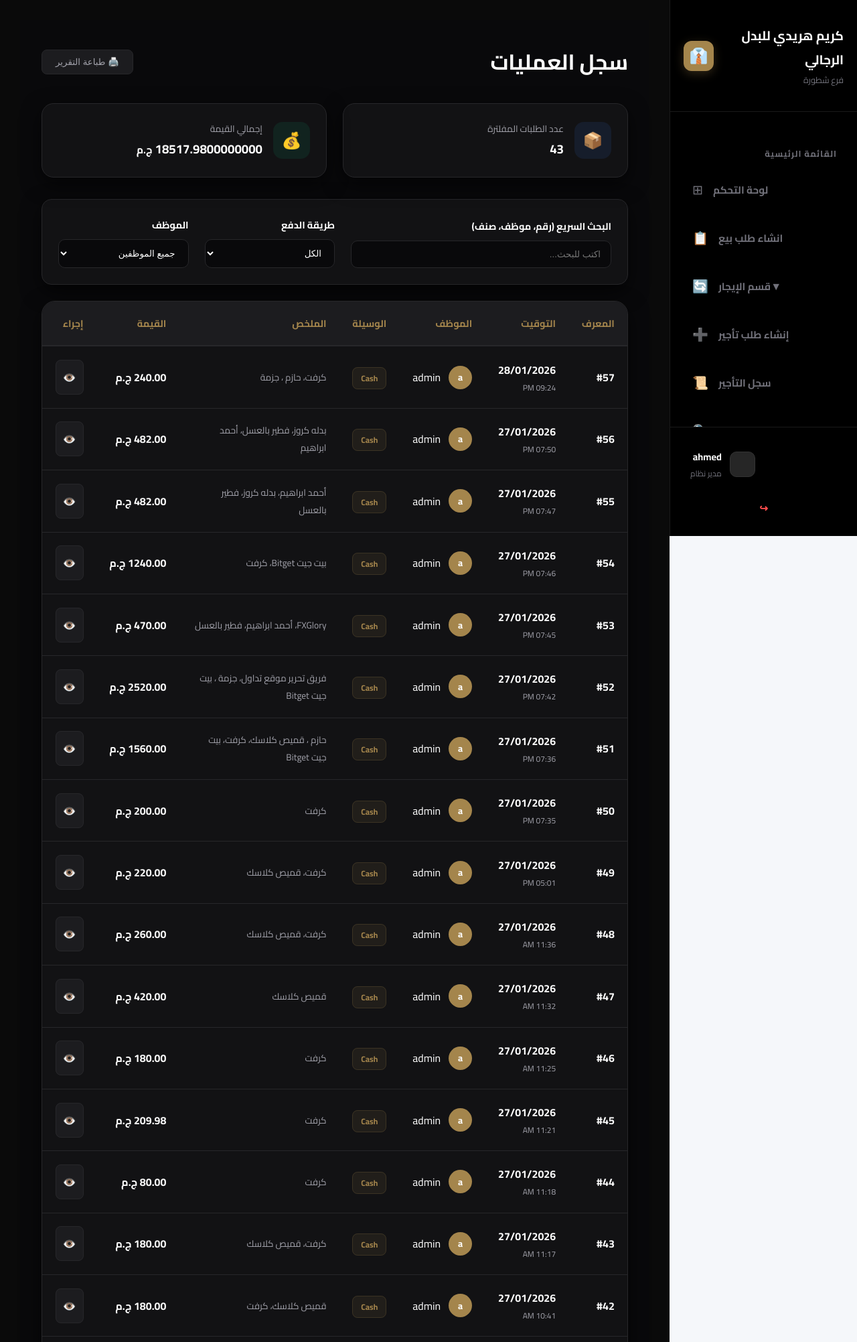
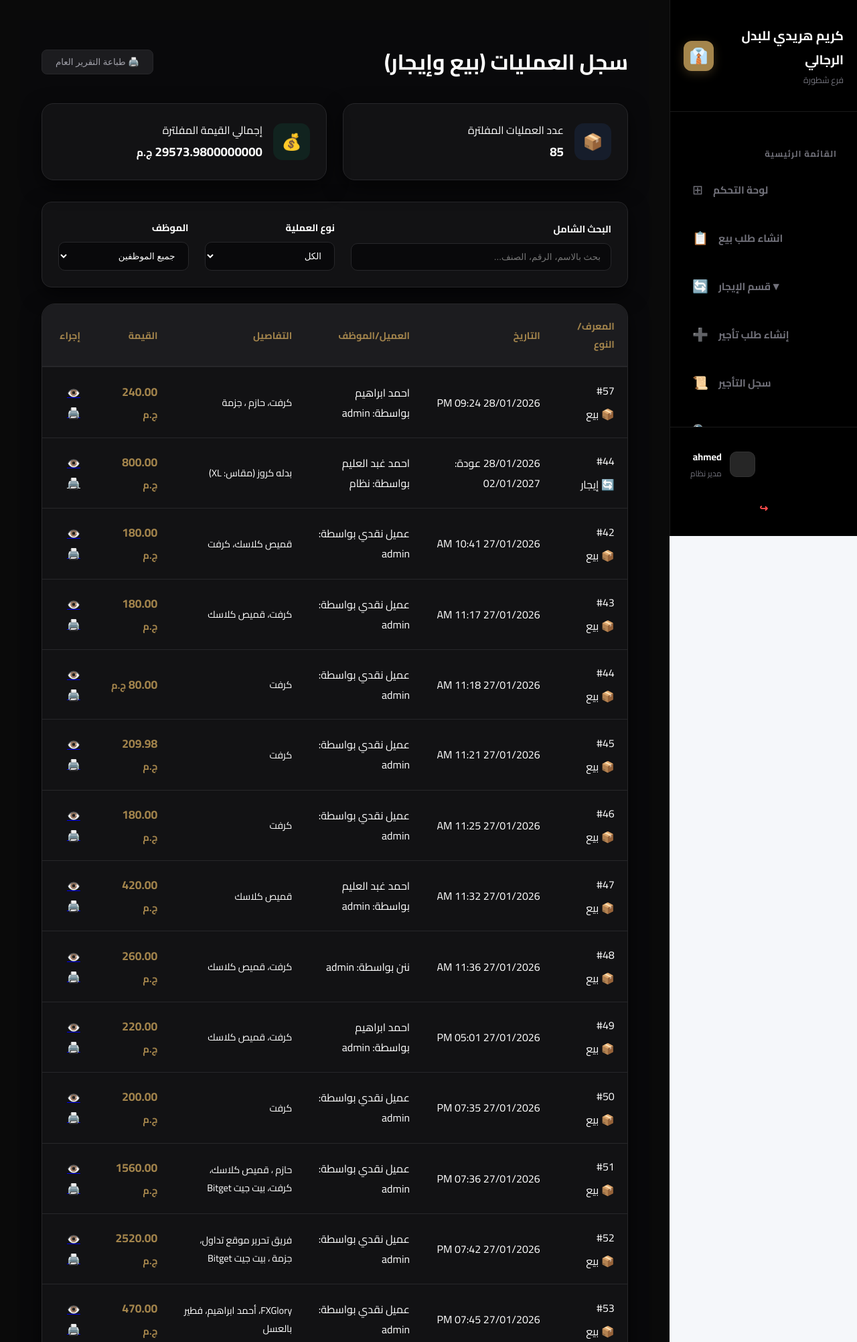
Before and after one commit to aahmed19982000/suit_system, a Django app: page /pos/orders/ in a window 1280 px wide. Shown: the top 2003 px of the page at 67% size. Run offline with Django 5.2, Linux system fonts and the light colour scheme; a user stored in the database is signed in; data comes from the database, SQL or seed files in the repository; both versions use the stored data as it was after the commit.

Commit message:
عمل طباعة لسجل الطلبات

```diff
--- a/pos/urls.py
+++ b/pos/urls.py
@@ -8,6 +8,8 @@ urlpatterns = [
     path('inventory/', views.inventory_management, name='inventory_management'),
     path('sales-reports/', views.sales_reports, name='sales_reports'),
     path('orders/', views.orders, name='orders'),
+    path('order/print/<int:order_id>/', views.print_invoice, name='print_invoice'),
+    path('rental/print/<int:order_id>/', views.print_rental_contract, name='print_rental_contract'),
     path('customer-management/', views.customer_management, name='customer_management'),
     path('employees-management/', views.employees_management, name='employees_management'),
 
--- a/pos/views.py
+++ b/pos/views.py
@@ -1,6 +1,6 @@
 from django.shortcuts import render, redirect, get_object_or_404
 from django.db import models
-from django.db.models import Sum, Avg, Q, F
+from django.db.models import Sum, Avg, Q, F , Value, CharField
 from django.contrib import messages
 from django.contrib.auth import get_user_model
 from django.contrib.auth.decorators import login_required
@@ -271,14 +271,49 @@ def cash_checkout(request):
 def orders(request):
     user = request.user
     staff_members = None
+
+    # جلب طلبات البيع
+    sale_orders = Order.objects.all() if hasattr(user, 'role') and user.role == 'manager' else Order.objects.filter(user=user)
+    sale_orders = sale_orders.annotate(order_type=Value('sale', output_field=CharField()))
+
+    # جلب طلبات الإيجار (بما أن RentalOrder ليس له حقل user مباشرة، سنفترض أنه مرتبط بالموظف الذي أنشأه أو نعرضه للكل للمدير)
+    # ملاحظة: إذا كان RentalOrder يحتوي على حقل user، قم بفلترته مثل الطلبات العادية
+    rental_orders = RentalOrder.objects.all().annotate(order_type=Value('rental', output_field=CharField()))
+
+    # دمج القائمتين وتحويلهما لـ list للترتيب
+    all_orders = sorted(
+        list(sale_orders) + list(rental_orders),
+        key=lambda x: (
+            x.created_at.date() if hasattr(x, 'created_at') else x.rental_date
+        ),
+        reverse=True
+    )
+
     if hasattr(user, 'role') and user.role == 'manager':
-        all_orders = Order.objects.all().prefetch_related('items__product').order_by('-created_at')
         staff_members = User.objects.all()
-    else:
-        all_orders = Order.objects.filter(user=user).prefetch_related('items__product').order_by('-created_at')
 
-    total_sales = all_orders.aggregate(Sum('total_price'))['total_price__sum']
-    return render(request, 'pos/orders.html', {'orders': all_orders, 'total_sales': total_sales or 0, 'staff_members': staff_members})
+    # حساب إجمالي المبيعات (البيع + الإيجار)
+    total_sales = (sale_orders.aggregate(Sum('total_price'))['total_price__sum'] or 0) + \
+                  (rental_orders.aggregate(Sum('total_price'))['total_price__sum'] or 0)
+
+    return render(request, 'pos/orders.html', {
+        'orders': all_orders,
+        'total_sales': total_sales,
+        'staff_members': staff_members
+    })
+
+def print_invoice(request, order_id):
+    # جلب الطلب وإضافة علامة 'sale' ليتعرف عليها القالب الموحد
+    order = get_object_or_404(Order, id=order_id)
+    order.order_type = 'sale'
+    return render(request, 'pos/print_invoice.html', {'order': order})
+
+# وظيفة طباعة عقد الإيجار
+def print_rental_contract(request, order_id):
+    # جلب طلب الإيجار وإضافة علامة 'rental' ليتعرف عليها القالب الموحد
+    order = get_object_or_404(RentalOrder, id=order_id)
+    order.order_type = 'rental'
+    return render(request, 'pos/print_invoice.html', {'order': order})
 
 @login_required
 def order_detail(request, order_id):
--- a/templates/includes/sidebar.html
+++ b/templates/includes/sidebar.html
@@ -53,12 +53,7 @@
                     </ul>
                 </li>
 
-                <li>
-                    <a href="{% url 'menu_management' %}" class="{% if request.resolver_match.url_name == 'menu_management' %}active{% endif %}">
-                        <span class="icon">👔</span>
-                        <span class="text">إدارة القائمة</span>
-                    </a>
-                </li>
+
 
                 <li>
                     <a href="{% url 'inventory_management' %}" class="{% if request.resolver_match.url_name == 'inventory_management' %}active{% endif %}">
--- a/templates/pos/orders.html
+++ b/templates/pos/orders.html
@@ -1,8 +1,7 @@
 {% extends 'base.html' %}
 {% load static %}
 
-{% block title %}سجل الطلبات - فطاطري البركة{% endblock %}
-
+{% block title %}سجل العمليات الشامل - كريم هريدري للبدل الرجالي{% endblock %}
 {% block extra_css %}
 <link rel="stylesheet" href="{% static 'css/orders.css' %}">
 {% endblock %}
@@ -11,22 +10,22 @@
 <div class="orders-container">
     <header class="orders-header">
         <div style="display: flex; justify-content: space-between; align-items: center; margin-bottom: 2rem;">
-            <h1 style="font-weight: 800; color: var(--text-dark);">سجل العمليات</h1>
-            <button class="action-btn-view" onclick="window.print()" style="padding: 10px 20px;">🖨️ طباعة التقرير</button>
+            <h1 style="font-weight: 800; color: var(--text-dark);">سجل العمليات (بيع وإيجار)</h1>
+            <button class="action-btn-view" onclick="window.print()" style="padding: 10px 20px;">🖨️ طباعة التقرير العام</button>
         </div>
 
         <div class="stats-grid">
             <div class="stat-card">
                 <div class="stat-icon blue">📦</div>
                 <div class="stat-info">
-                    <p style="color: var(--text-gray); font-size: 0.85rem;">عدد الطلبات المفلترة</p>
-                    <h3 id="orderCountDisplay">{{ orders.count }}</h3>
+                    <p>عدد العمليات المفلترة</p>
+                    <h3 id="orderCountDisplay">{{ orders|length }}</h3>
                 </div>
             </div>
             <div class="stat-card">
                 <div class="stat-icon green">💰</div>
                 <div class="stat-info">
-                    <p style="color: var(--text-gray); font-size: 0.85rem;">إجمالي القيمة</p>
+                    <p>إجمالي القيمة المفلترة</p>
                     <h3 id="filteredSalesDisplay">{{ total_sales|default:"0.00" }} <small>ج.م</small></h3>
                 </div>
             </div>
@@ -35,18 +34,16 @@
 
     <section class="filters-bar">
         <div class="filter-group" style="flex: 2;">
-            <label>البحث السريع (رقم، موظف، صنف)</label>
-            <div class="search-box">
-                <input type="text" id="proSearchInput" placeholder="اكتب للبحث...">
-            </div>
+            <label>البحث الشامل</label>
+            <input type="text" id="proSearchInput" placeholder="بحث بالاسم، الرقم، الصنف...">
         </div>
 
         <div class="filter-group" style="flex: 1;">
-            <label>طريقة الدفع</label>
-            <select id="paymentFilter" class="custom-select">
+            <label>نوع العملية</label>
+            <select id="typeFilter" class="custom-select">
                 <option value="all">الكل</option>
-                <option value="cash">نقداً (Cash)</option>
-                <option value="visa">فيزا (Visa)</option>
+                <option value="sale">بيع مباشر</option>
+                <option value="rental">إيجار</option>
             </select>
         </div>
 
@@ -67,85 +64,101 @@
         <table class="orders-table" id="ordersTable">
             <thead>
                 <tr>
-                    <th>المعرف</th>
-                    <th>التوقيت</th>
-                    <th>الموظف</th>
-                    <th>الوسيلة</th>
-                    <th>الملخص</th>
+                    <th>المعرف/النوع</th>
+                    <th>التاريخ</th>
+                    <th>العميل/الموظف</th>
+                    <th>التفاصيل</th>
                     <th>القيمة</th>
                     <th>إجراء</th>
                 </tr>
             </thead>
             <tbody id="ordersBody">
                 {% for order in orders %}
-                <tr class="order-row fade-in"
-                    data-payment="{{ order.payment_method }}"
-                    data-staff="{{ order.user.get_full_name|default:order.user.username }}">
-                    <td class="order-id">#{{ order.id }}</td>
+                <tr class="order-row"
+                    data-type="{{ order.order_type }}"
+                    data-staff="{% if order.order_type == 'sale' %}{{ order.user.get_full_name|default:order.user.username }}{% else %}نظام التأجير{% endif %}">
+
                     <td>
-                        <div style="font-weight: 600;">{{ order.created_at|date:"d/m/Y" }}</div>
-                        <div style="font-size: 0.75rem; color: var(--text-gray);">{{ order.created_at|date:"h:i A" }}</div>
-                    </td>
-                    <td>
-                        <div class="staff-profile">
-                            <div class="avatar-circle">{{ order.user.get_full_name|default:order.user.username|slice:":1" }}</div>
-                            <span>{{ order.user.get_full_name|default:order.user.username }}</span>
+                        <div style="display: flex; flex-direction: column; gap: 5px; align-items: flex-start;">
+                            <span class="id-badge">#{{ order.id }}</span>
+                            <span class="order-type-tag {% if order.order_type == 'sale' %}type-sale{% else %}type-rental{% endif %}">
+                                {% if order.order_type == 'sale' %}📦 بيع{% else %}🔄 إيجار{% endif %}
+                            </span>
                         </div>
                     </td>
+
                     <td>
-                        <span class="payment-badge {{ order.payment_method }}">
-                            {{ order.get_payment_method_display }}
+                        <span class="order-date">
+                            {% if order.order_type == 'sale' %}{{ order.created_at|date:"d/m/Y" }}{% else %}{{ order.rental_date|date:"d/m/Y" }}{% endif %}
+                        </span>
+                        <span class="order-time">
+                            {% if order.order_type == 'sale' %}{{ order.created_at|date:"h:i A" }}{% else %}عودة: {{ order.return_date|date:"d/m/Y" }}{% endif %}
                         </span>
                     </td>
+
                     <td>
-                        <div style="font-size: 0.85rem; color: var(--text-gray); max-width: 200px;">
-                            {% for item in order.items.all %}
-                                {{ item.product.name }}{% if not forloop.last %}، {% endif %}
-                            {% endfor %}
+                        <span class="staff-name">{{ order.customer.name|default:"عميل نقدي" }}</span>
+                        <span class="staff-role">بواسطة: {% if order.order_type == 'sale' %}{{ order.user.username }}{% else %}نظام{% endif %}</span>
+                    </td>
+
+                    <td>
+                        <div style="font-size: 0.9rem; color: var(--text-muted); max-width: 250px;">
+                            {% if order.order_type == 'sale' %}
+                                {% for item in order.items.all %}{{ item.product.name }}{% if not forloop.last %}، {% endif %}{% endfor %}
+                            {% else %}
+                                {{ order.item.item.name }} (مقاس: {{ order.size.size }})
+                            {% endif %}
                         </div>
                     </td>
-                    <td style="font-weight: 800;"><span class="price-val">{{ order.total_price }}</span> ج.م</td>
+
+                    <td style="font-weight: 800; font-size: 1.1rem; color: var(--primary-gold);">
+                        <span class="price-val">{{ order.total_price }}</span> <small>ج.م</small>
+                    </td>
+
                     <td>
-                        <a href="{% url 'order_detail' order.id %}" class="action-btn-view" style="text-decoration: none;">👁️</a>
+                        <div class="btn-group">
+                            {% if order.order_type == 'sale' %}
+                                <a href="{% url 'order_detail' order.id %}" class="action-btn view" title="معاينة">👁️</a>
+                                <a href="{% url 'print_invoice' order.id %}" target="_blank" class="action-btn print" title="طباعة">🖨️</a>
+                            {% else %}
+                                <a href="#" class="action-btn view" title="معاينة">👁️</a>
+                                <a href="{% url 'print_rental_contract' order.id %}" target="_blank" class="action-btn print" style="color: var(--warning-orange);" title="طباعة">🖨️</a>
+                            {% endif %}
+                        </div>
                     </td>
                 </tr>
-                {% empty %}
-                <tr><td colspan="7" style="text-align:center; padding: 2rem;">لا توجد طلبات مسجلة</td></tr>
                 {% endfor %}
-            </tbody>
-        </table>
+            </tbody>        </table>
     </div>
 </div>
 
 <script>
 document.addEventListener('DOMContentLoaded', function() {
     const searchInput = document.getElementById('proSearchInput');
-    const paymentFilter = document.getElementById('paymentFilter');
+    const typeFilter = document.getElementById('typeFilter');
     const staffFilter = document.getElementById('staffFilter');
     const rows = document.querySelectorAll('.order-row');
-    const filteredSalesDisplay = document.getElementById('filteredSalesDisplay');
-    const orderCountDisplay = document.getElementById('orderCountDisplay');
 
     function filterData() {
         const query = searchInput.value.toLowerCase();
-        const payment = paymentFilter.value;
+        const type = typeFilter.value;
         const staffValue = staffFilter ? staffFilter.value.toLowerCase() : 'all';
 
         let total = 0;
         let count = 0;
 
         rows.forEach(row => {
-            // جلب النص من كل الخلايا للبحث الشامل
             const rowText = row.innerText.toLowerCase();
-            const rowPayment = row.getAttribute('data-payment');
+            const rowType = row.getAttribute('data-type');
             const rowStaff = row.getAttribute('data-staff').toLowerCase();
-            const price = parseFloat(row.querySelector('.price-val').innerText);
+            const priceElement = row.querySelector('.price-val');
+            const price = priceElement ? parseFloat(priceElement.innerText) : 0;
 
             const matchesSearch = rowText.includes(query);
-            const matchesPayment = (payment === 'all' || rowPayment === payment);
+            const matchesType = (type === 'all' || rowType === type);
             const matchesStaff = (staffValue === 'all' || rowStaff === staffValue);
 
-            if (matchesSearch && matchesPayment && matchesStaff) {
+            if (matchesSearch && matchesType && matchesStaff) {
                 row.style.display = '';
                 total += price;
                 count++;
@@ -154,13 +167,16 @@ document.addEventListener('DOMContentLoaded', function() {
             }
         });
 
-        filteredSalesDisplay.innerHTML = `${total.toFixed(2)} <small>ج.م</small>`;
-        orderCountDisplay.innerText = count;
+        const salesDisplay = document.getElementById('filteredSalesDisplay');
+        const countDisplay = document.getElementById('orderCountDisplay');
+
+        if(salesDisplay) salesDisplay.innerHTML = `${total.toFixed(2)} <small>ج.م</small>`;
+        if(countDisplay) countDisplay.innerText = count;
     }
 
-    searchInput.addEventListener('input', filterData);
-    paymentFilter.addEventListener('change', filterData);
-    if (staffFilter) staffFilter.addEventListener('change', filterData);
+    if(searchInput) searchInput.addEventListener('input', filterData);
+    if(typeFilter) typeFilter.addEventListener('change', filterData);
+    if(staffFilter) staffFilter.addEventListener('change', filterData);
 });
 </script>
 {% endblock %}
```
Also changed, not shown: templates/pos/print_invoice.html (added, +143 -0 lines), db.sqlite3.
